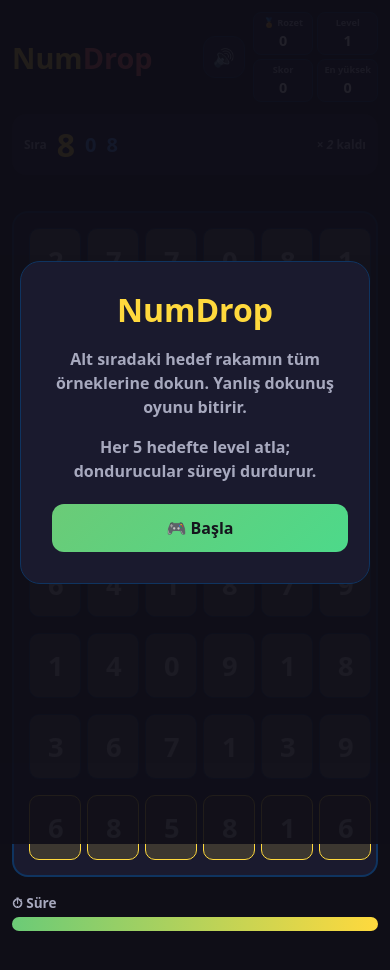
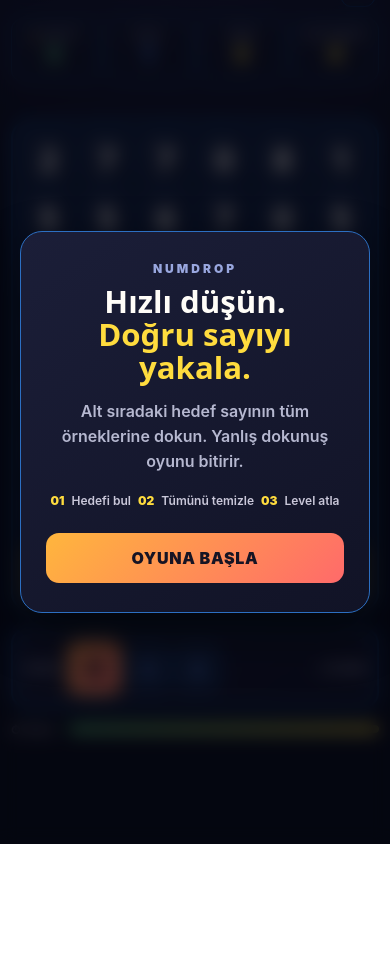
Before and after one commit to tahacimen/numboo, a website with bundled scripts: page index.html in a window 390 px wide. After the commit the page ends 844 px from the top, so only its background shows below. Built offline with nearby package versions, Linux system fonts and the light colour scheme.

Commit message:
Redesign game home screen

```diff
--- a/index.html
+++ b/index.html
@@ -3,30 +3,55 @@
 <head>
   <meta charset="utf-8">
   <meta name="viewport" content="width=device-width, initial-scale=1, viewport-fit=cover">
-  <meta name="theme-color" content="#0f0e17">
+  <meta name="theme-color" content="#090b17">
   <title>NumDrop</title>
   <link rel="stylesheet" href="styles.css">
 </head>
 <body>
   <main class="app">
-    <header>
-      <h1>Num<span>Drop</span></h1><button id="sound-toggle" class="sound-toggle" data-action="sound" onclick="window.toggleNumDropSound?.()" aria-pressed="true"></button>
-      <div class="stats">
-        <div><small>🏅 Rozet</small><b id="badges">0</b></div><div><small>Level</small><b id="level">1</b></div>
-        <div><small>Skor</small><b id="score">0</b></div><div><small>En yüksek</small><b id="best">0</b></div>
-      </div>
+    <header class="hud-header">
+      <h1 class="sr-only">NumDrop</h1>
+      <section class="stats" aria-label="Oyun istatistikleri">
+        <div class="stat-card"><small>🏅 ROZET</small><b id="badges">0</b></div>
+        <div class="stat-card"><small>LEVEL</small><b id="level">1</b></div>
+        <div class="stat-card"><small>SKOR</small><b id="score">0</b></div>
+        <div class="stat-card"><small>EN YÜKSEK</small><b id="best">0</b></div>
+      </section>
+      <button id="sound-toggle" class="sound-toggle" data-action="sound" onclick="window.toggleNumDropSound?.()" aria-pressed="true"></button>
     </header>
-    <section class="queue" aria-label="Sıra">
-      <span class="queue-label">Sıra</span><strong id="target">0</strong><span id="next">–</span><span id="next2">–</span>
-      <em>× <i id="remaining">0</i> kaldı</em><span id="forbidden-wrap" hidden>🚫 Basma: <b id="forbidden"></b></span>
-    </section>
+
     <p id="combo" class="combo" aria-live="polite"></p>
     <section id="grid" class="grid" role="grid" aria-label="Oyun alanı"></section>
-    <section class="time"><span id="time-label">⏱ Süre</span><div class="time-track"><div id="time-fill"></div></div></section>
+
+    <section class="queue" aria-label="Hedef sırası">
+      <span class="queue-label">SIRA</span>
+      <strong id="target" aria-label="Aktif hedef">0</strong>
+      <span id="next" aria-label="Sıradaki hedef">–</span>
+      <span id="next2" aria-label="Sonraki hedef">–</span>
+      <em>× <i id="remaining">0</i> kaldı</em>
+      <span id="forbidden-wrap" hidden>🚫 Basma: <b id="forbidden"></b></span>
+    </section>
+
+    <section class="time" aria-label="Kalan süre">
+      <span id="time-label">⏱ SÜRE</span>
+      <div class="time-track"><div id="time-fill"></div></div>
+    </section>
     <p id="toast" class="toast" aria-live="polite"></p>
   </main>
-  <section id="start" class="overlay"><div class="modal"><h2>NumDrop</h2><p>Alt sıradaki hedef rakamın tüm örneklerine dokun. Yanlış dokunuş oyunu bitirir.</p><p>Her 5 hedefte level atla; dondurucular süreyi durdurur.</p><button id="start-btn" data-action="start" onclick="window.startNumDrop?.()">🎮 Başla</button></div></section>
-  <section id="gameover" class="overlay" hidden><div class="modal"><h2>💥 Bitti</h2><p>Skorun</p><output id="final-score">0</output><button id="continue" data-action="continue" onclick="window.continueNumDrop?.()">▶️ Devam Et</button><button id="restart" class="secondary" data-action="restart" onclick="window.restartNumDrop?.()">🔄 Tekrar Oyna</button></div></section>
+
+  <section id="start" class="overlay"><div class="modal welcome-modal">
+    <p class="eyebrow">NUMDROP</p>
+    <h2>Hızlı düşün.<br><span>Doğru sayıyı yakala.</span></h2>
+    <p>Alt sıradaki hedef sayının tüm örneklerine dokun. Yanlış dokunuş oyunu bitirir.</p>
+    <div class="how-to"><span>01</span> Hedefi bul <span>02</span> Tümünü temizle <span>03</span> Level atla</div>
+    <button id="start-btn" data-action="start" onclick="window.startNumDrop?.()">OYUNA BAŞLA</button>
+  </div></section>
+
+  <section id="gameover" class="overlay" hidden><div class="modal">
+    <p class="eyebrow">TUR TAMAMLANDI</p><h2>Oyun bitti</h2><p>Skorun</p><output id="final-score">0</output>
+    <button id="continue" data-action="continue" onclick="window.continueNumDrop?.()">▶ Devam Et</button>
+    <button id="restart" class="secondary" data-action="restart" onclick="window.restartNumDrop?.()">↻ Tekrar Oyna</button>
+  </div></section>
   <script type="module" src="app.js"></script>
 </body>
 </html>
--- a/styles.css
+++ b/styles.css
@@ -1,63 +1,57 @@
-:root {
-  --bg: #0f0e17;
-  --surface: #1a1a2e;
-  --cell: #16213e;
-  --border: #0f3460;
-  --red: #ff6b6b;
-  --gold: #ffd93d;
-  --green: #6bcb77;
-  --blue: #4d96ff;
-  --text: #fffffe;
-  --dim: #a7a9be;
-}
-
-* { box-sizing: border-box; }
-body { margin: 0; min-height: 100dvh; background: var(--bg); color: var(--text); font: 600 16px system-ui, sans-serif; }
-.app { width: min(100%, 440px); margin: auto; padding: max(12px, env(safe-area-inset-top)) 12px max(18px, env(safe-area-inset-bottom)); }
-header { display: flex; justify-content: space-between; align-items: center; gap: 8px; }
-h1, h2, .cell, .queue strong, output { font-family: ui-rounded, system-ui, sans-serif; font-weight: 900; }
-h1 { margin: 8px 0; color: var(--gold); font-size: 1.8rem; }
-h1 span { color: var(--red); }
-.sound-toggle { width: 42px; min-width: 42px; height: 42px; margin: 0 0 0 auto; padding: 0; border: 1px solid var(--border); background: var(--surface); color: var(--text); font-size: 1.1rem; }
-.stats { display: grid; grid-template-columns: repeat(2, 1fr); gap: 4px; }
-.stats div { min-width: 58px; padding: 3px 6px; border: 1px solid var(--border); border-radius: 8px; background: var(--surface); text-align: center; }
-.stats small { display: block; color: var(--dim); font-size: .58rem; }
-.stats b { font-size: .9rem; }
-.queue { display: flex; align-items: center; gap: 10px; margin: 12px 0; padding: 9px 12px; border-radius: 14px; background: var(--surface); }
-.queue-label, em { color: var(--dim); font-size: .75rem; font-style: normal; }
-.queue strong { color: var(--gold); font-size: 2rem; }
-.queue > span:not(.queue-label):not(#forbidden-wrap) { color: var(--blue); font-size: 1.25rem; }
-.queue em { margin-left: auto; }
-.queue #forbidden-wrap { color: var(--red); font-size: .72rem; }
-.combo { height: 1.3em; margin: 3px; color: var(--green); font-weight: 900; text-align: center; }
-.grid { display: grid; grid-template-columns: repeat(6, 1fr); grid-template-rows: repeat(8, 1fr); gap: 6px; width: 100%; aspect-ratio: 6 / 8; padding: 10px; border: 2px solid var(--border); border-radius: 16px; background: var(--surface); }
-.cell { position: relative; display: grid; place-items: center; min-width: 0; border: 1.5px solid var(--border); border-radius: 10px; background: var(--cell); color: var(--text); font-size: clamp(20px, 7vw, 34px); }
-.cell.bottom { border-color: var(--gold); background: rgba(255, 217, 61, .15); cursor: pointer; touch-action: manipulation; }
-.cell.bottom:hover:not(:disabled) { box-shadow: 0 0 0 2px rgba(255, 217, 61, .18); }
-.cell.bottom:active:not(:disabled) { transform: scale(.94); }
-.cell:focus-visible, button:focus-visible { outline: 3px solid var(--blue); outline-offset: 2px; }
-.cell.forbidden { border-color: var(--red); background: rgba(255, 107, 107, .28); animation: pulse .8s infinite alternate; }
-.cell.freeze { border-color: #a0e9ff; box-shadow: 0 0 12px #4dc8ff inset; }
-.cell.freeze::after { position: absolute; right: 3px; top: 2px; content: '❄️'; font-size: .55em; }
-.cell.wrong { background: var(--red); animation: shake .3s; }
-.time { margin: 16px 0; color: var(--dim); font-size: .85rem; }
-.time-track { height: 14px; margin-top: 5px; overflow: hidden; border-radius: 99px; background: var(--surface); }
-#time-fill { width: 100%; height: 100%; background: linear-gradient(90deg, var(--green), var(--gold)); transition: width .08s linear; }
-.critical { background: linear-gradient(90deg, var(--red), #ff8787) !important; animation: blink .5s infinite; }
-.toast { height: 1em; color: var(--gold); font-weight: 900; text-align: center; opacity: 0; }
-.toast.show { animation: float .8s forwards; }
-.overlay { position: fixed; inset: 0; z-index: 2; display: grid; place-items: center; padding: 20px; background: rgba(15, 14, 23, .92); }
-.overlay[hidden] { display: none; }
-.modal { width: min(100%, 360px); padding: 26px; border: 1px solid var(--border); border-radius: 20px; background: var(--surface); text-align: center; }
-.modal h2 { margin: 0; color: var(--gold); font-size: 2rem; }
-.modal p { color: var(--dim); line-height: 1.5; }
-.modal output { display: block; margin: 8px; color: var(--gold); font-size: 3rem; }
-button { width: 100%; margin: 5px; padding: 13px 18px; border: 0; border-radius: 12px; background: linear-gradient(135deg, var(--green), #4dd98a); color: #15151d; cursor: pointer; font: inherit; font-weight: 900; }
-button.secondary { background: var(--gold); }
-button:disabled { background: #555; color: #bbb; cursor: not-allowed; }
-@keyframes pulse { to { box-shadow: 0 0 14px var(--red); } }
-@keyframes blink { 50% { opacity: .35; } }
-@keyframes shake { 25% { transform: translateX(-6px); } 75% { transform: translateX(6px); } }
-@keyframes float { 30% { transform: translateY(-12px); opacity: 1; } 100% { transform: translateY(-42px); opacity: 0; } }
-@media (max-width: 360px) { .app { padding-inline: 8px; } .queue { gap: 7px; padding-inline: 8px; } .stats small { font-size: .5rem; } }
-@media (prefers-reduced-motion: reduce) { *, *::before, *::after { animation-duration: .01ms !important; scroll-behavior: auto !important; transition-duration: .01ms !important; } }
+:root { --bg:#090b17; --surface:#16182d; --surface-2:#18213d; --cell:#17213b; --border:#004b9f; --border-bright:#136dc7; --red:#ff686b; --gold:#ffdc3e; --orange:#ff944b; --green:#67d985; --blue:#4b8eff; --text:#fffdf8; --dim:#b6b8d0; }
+* { box-sizing:border-box; }
+body { min-height:100dvh; margin:0; background:radial-gradient(circle at 50% -20%,#202247 0,var(--bg) 44%); color:var(--text); font:600 16px Inter,ui-sans-serif,system-ui,sans-serif; }
+button { font:inherit; }
+.app { width:min(100%,580px); margin:auto; padding:max(18px,env(safe-area-inset-top)) 16px max(20px,env(safe-area-inset-bottom)); }
+.hud-header { position:relative; margin-bottom:15px; }
+.stats { display:grid; grid-template-columns:repeat(4,1fr); gap:12px; }
+.stat-card { min-height:64px; padding:10px 5px 7px; border:1px solid var(--border-bright); border-radius:12px; background:linear-gradient(145deg,#14172e,#121529); text-align:center; box-shadow:inset 0 1px rgba(255,255,255,.03); }
+.stat-card small { display:block; color:#c4bfd2; font-size:clamp(9px,2.2vw,12px); letter-spacing:.8px; white-space:nowrap; }
+.stat-card b { display:block; margin-top:2px; color:var(--gold); font-family:"Arial Rounded MT Bold",ui-rounded,system-ui,sans-serif; font-size:clamp(24px,6.2vw,32px); line-height:1; }
+.stat-card:first-child b { color:var(--green); }
+.stat-card:nth-child(2) b { color:var(--blue); }
+.sound-toggle { position:absolute; right:4px; top:-45px; display:grid; width:34px; height:34px; place-items:center; padding:0; border:1px solid var(--border); border-radius:10px; background:var(--surface); color:var(--text); cursor:pointer; }
+.combo { height:18px; margin:0 0 5px; color:var(--gold); font-size:12px; font-weight:900; letter-spacing:1px; text-align:center; }
+.grid { display:grid; grid-template-columns:repeat(6,1fr); grid-template-rows:repeat(8,1fr); gap:7px; width:100%; aspect-ratio:6 / 8; padding:12px; border:2px solid var(--border-bright); border-radius:22px; background:#12172c; box-shadow:0 14px 30px rgba(0,0,0,.2),inset 0 0 22px rgba(0,76,164,.12); }
+.cell { position:relative; display:grid; min-width:0; place-items:center; border:1px solid #0050a9; border-radius:12px; background:linear-gradient(145deg,#1b2745,#141d35); color:var(--text); font-family:"Arial Rounded MT Bold",ui-rounded,system-ui,sans-serif; font-size:clamp(25px,8.2vw,43px); font-weight:900; text-shadow:0 2px 0 #5c5663; }
+.cell.bottom { border-color:var(--gold); background:linear-gradient(135deg,#4a4031,#38342d); color:var(--gold); cursor:pointer; touch-action:manipulation; text-shadow:none; }
+.cell.bottom:hover:not(:disabled) { box-shadow:0 0 0 3px rgba(255,220,62,.18); }
+.cell.bottom:active:not(:disabled) { transform:scale(.94); }
+.cell:focus-visible,button:focus-visible { outline:3px solid #8cc2ff; outline-offset:2px; }
+.cell.forbidden { border-color:var(--red); background:#4b2935; color:#ffc5c5; animation:pulse .8s infinite alternate; }
+.cell.freeze { border-color:#8be8ff; box-shadow:0 0 13px #4dc8ff inset; }
+.cell.freeze::after { position:absolute; right:3px; top:2px; content:'❄️'; font-size:.43em; }
+.cell.wrong { background:var(--red); animation:shake .3s; }
+.queue { display:flex; align-items:center; gap:8px; min-height:82px; margin:16px 0 13px; padding:10px 18px; border:2px solid var(--border-bright); border-radius:17px; background:linear-gradient(145deg,#171a32,#121428); }
+.queue-label { margin-right:8px; color:#c1b9d0; font-size:13px; letter-spacing:1.5px; }
+.queue strong,.queue > span:not(.queue-label):not(#forbidden-wrap) { display:grid; width:58px; height:58px; place-items:center; border:2px solid var(--border-bright); border-radius:12px; background:#18213b; font-family:"Arial Rounded MT Bold",ui-rounded,system-ui,sans-serif; font-size:27px; font-weight:900; }
+.queue strong { border-color:#ffb537; background:linear-gradient(135deg,var(--orange),#ff6a6a); color:#10101c; box-shadow:0 0 13px rgba(255,157,74,.5); }
+.queue > span:not(.queue-label):not(#forbidden-wrap) { width:48px; height:48px; color:var(--blue); font-size:23px; }
+.queue #next2 { border-color:#18366d; color:#737b9d; }
+.queue em { margin-left:auto; color:#d3cbe2; font-size:12px; font-style:normal; white-space:nowrap; }
+.queue i { color:var(--text); font-style:normal; }
+.queue #forbidden-wrap { position:absolute; margin-top:100px; color:var(--red); font-size:12px; }
+.time { display:flex; align-items:center; gap:13px; color:#d0c9d8; font-size:12px; letter-spacing:1px; }
+.time-track { flex:1; height:8px; overflow:hidden; border-radius:99px; background:#1a2b5b; }
+#time-fill { width:100%; height:100%; border-radius:inherit; background:linear-gradient(90deg,var(--green),var(--gold)); transition:width .08s linear; }
+.critical { background:linear-gradient(90deg,var(--red),#ff9d85)!important; animation:blink .5s infinite; }
+.toast { height:18px; margin:7px 0 0; color:var(--gold); font-size:13px; font-weight:900; text-align:center; opacity:0; }
+.toast.show { animation:float .8s forwards; }
+.overlay { position:fixed; inset:0; z-index:5; display:grid; place-items:center; padding:20px; background:rgba(4,5,14,.69); backdrop-filter:blur(9px); }
+.overlay[hidden] { display:none; }
+.modal { width:min(100%,390px); padding:29px 25px; border:1px solid var(--border-bright); border-radius:22px; background:linear-gradient(145deg,#1b1e38,#111326); box-shadow:0 20px 50px rgba(0,0,0,.48); text-align:center; }
+.welcome-modal { border-color:#2c6fc2; }
+.eyebrow { margin:0 0 9px; color:#99a7df; font-size:12px; font-weight:900; letter-spacing:3px; }
+.modal h2 { margin:0; color:var(--text); font-family:"Arial Rounded MT Bold",ui-rounded,system-ui,sans-serif; font-size:clamp(28px,8vw,39px); line-height:1.05; }
+.modal h2 span { color:var(--gold); }
+.modal p:not(.eyebrow) { color:var(--dim); line-height:1.55; }
+.how-to { display:flex; flex-wrap:wrap; justify-content:center; gap:7px; margin:19px 0; color:#c9c7d9; font-size:12px; }
+.how-to span { color:var(--gold); font-weight:900; }
+.modal output { display:block; margin:8px; color:var(--gold); font-family:"Arial Rounded MT Bold",ui-rounded,system-ui,sans-serif; font-size:3rem; }
+.modal button { width:100%; margin:6px 0 0; padding:15px 18px; border:0; border-radius:13px; background:linear-gradient(135deg,#ffb63d,#ff6a6a); color:#161424; cursor:pointer; font-weight:1000; letter-spacing:.7px; }
+.modal button.secondary { background:#26345a; color:var(--text); }
+.modal button:disabled { background:#3a3c4d!important; color:#9295a6!important; cursor:not-allowed; }
+.sr-only { position:absolute; width:1px; height:1px; padding:0; margin:-1px; overflow:hidden; clip:rect(0,0,0,0); white-space:nowrap; border:0; }
+@keyframes pulse { to { box-shadow:0 0 15px var(--red); } } @keyframes blink { 50% { opacity:.35; } } @keyframes shake { 25% { transform:translateX(-6px); } 75% { transform:translateX(6px); } } @keyframes float { 30% { transform:translateY(-12px); opacity:1; } 100% { transform:translateY(-42px); opacity:0; } }
+@media (max-width:390px) { .app { padding-inline:11px; } .stats { gap:7px; } .grid { gap:5px; padding:9px; border-radius:18px; } .cell { border-radius:10px; } .queue { gap:6px; padding-inline:11px; } .queue-label { margin-right:2px; } .queue strong { width:53px; height:53px; } .queue > span:not(.queue-label):not(#forbidden-wrap) { width:43px; height:43px; } }
+@media (prefers-reduced-motion:reduce) { *,*::before,*::after { animation-duration:.01ms!important; scroll-behavior:auto!important; transition-duration:.01ms!important; } }
```
